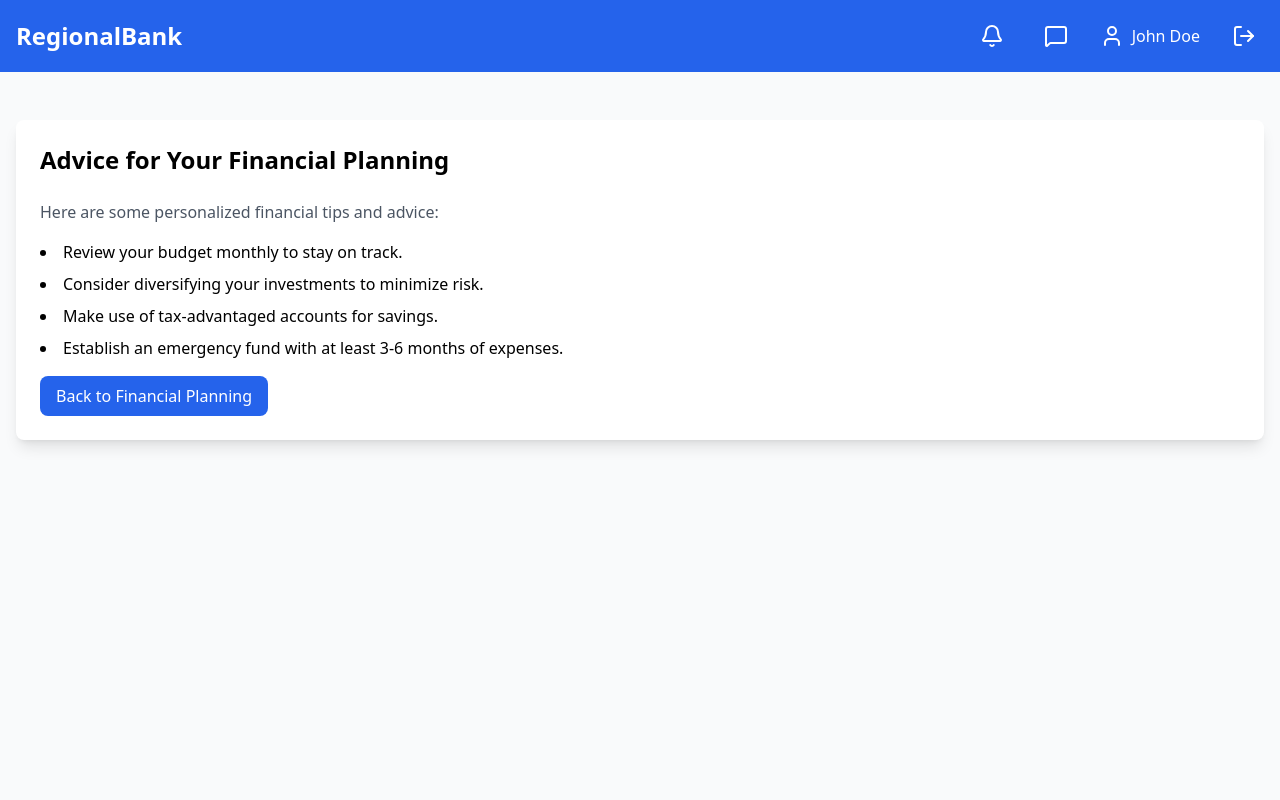
After one commit to rachel45605/Group_assignment, a Flask app: template templates/advice.html in a window 1280 px wide. The commit adds this page. Run offline with Flask 3, Linux system fonts and the light colour scheme; the template is opened without the code that fills it, so the values that code supplies are empty; some libraries are stand-ins or nearby versions.

Commit message:
change 3

```diff
--- /dev/null
+++ b/templates/advice.html
@@ -0,0 +1,58 @@
+<!DOCTYPE html>
+<html lang="en">
+<head>
+    <meta charset="UTF-8">
+    <meta name="viewport" content="width=device-width, initial-scale=1.0">
+    <title>Advice - RegionalBank</title>
+    <script src="https://cdn.tailwindcss.com"></script>
+    <script src="https://cdnjs.cloudflare.com/ajax/libs/lucide/0.263.1/lucide.min.js"></script>
+</head>
+<body class="min-h-screen bg-gray-50">
+    <!-- Top Navigation Bar -->
+    <nav class="bg-blue-600 text-white p-4">
+        <div class="max-w-7xl mx-auto flex justify-between items-center">
+            <div class="flex items-center space-x-4">
+                <h1 class="text-2xl font-bold">RegionalBank</h1>
+            </div>
+            <div class="flex items-center space-x-6">
+                <button class="p-2 hover:bg-blue-700 rounded-full">
+                    <i data-lucide="bell"></i>
+                </button>
+                <button class="p-2 hover:bg-blue-700 rounded-full">
+                    <i data-lucide="message-square"></i>
+                </button>
+                <div class="flex items-center space-x-2">
+                    <i data-lucide="user"></i>
+                    <span>John Doe</span>
+                </div>
+                <button class="flex items-center space-x-2 hover:bg-blue-700 rounded-full p-2">
+                    <i data-lucide="log-out"></i>
+                </button>
+            </div>
+        </div>
+    </nav>
+
+    <!-- Main Content -->
+    <div class="flex max-w-7xl mx-auto mt-8 p-4">
+        <!-- Main Content Area (Advice) -->
+        <main class="flex-1 bg-white rounded-lg shadow-lg p-6">
+            <h2 class="text-2xl font-bold mb-6">Advice for Your Financial Planning</h2>
+            <p class="text-gray-600 mb-4">Here are some personalized financial tips and advice:</p>
+            <ul class="list-disc list-inside space-y-2 mb-4">
+                <li>Review your budget monthly to stay on track.</li>
+                <li>Consider diversifying your investments to minimize risk.</li>
+                <li>Make use of tax-advantaged accounts for savings.</li>
+                <li>Establish an emergency fund with at least 3-6 months of expenses.</li>
+            </ul>
+            <a href="/financial-planning" class="inline-block bg-blue-600 text-white px-4 py-2 rounded-lg hover:bg-blue-700">
+                Back to Financial Planning
+            </a>
+        </main>
+    </div>
+
+    <script>
+        // Initialize Lucide icons
+        lucide.createIcons();
+    </script>
+</body>
+</html>
```
Also changed, not shown: templates/financial_planning.html (+18 -3 lines).
